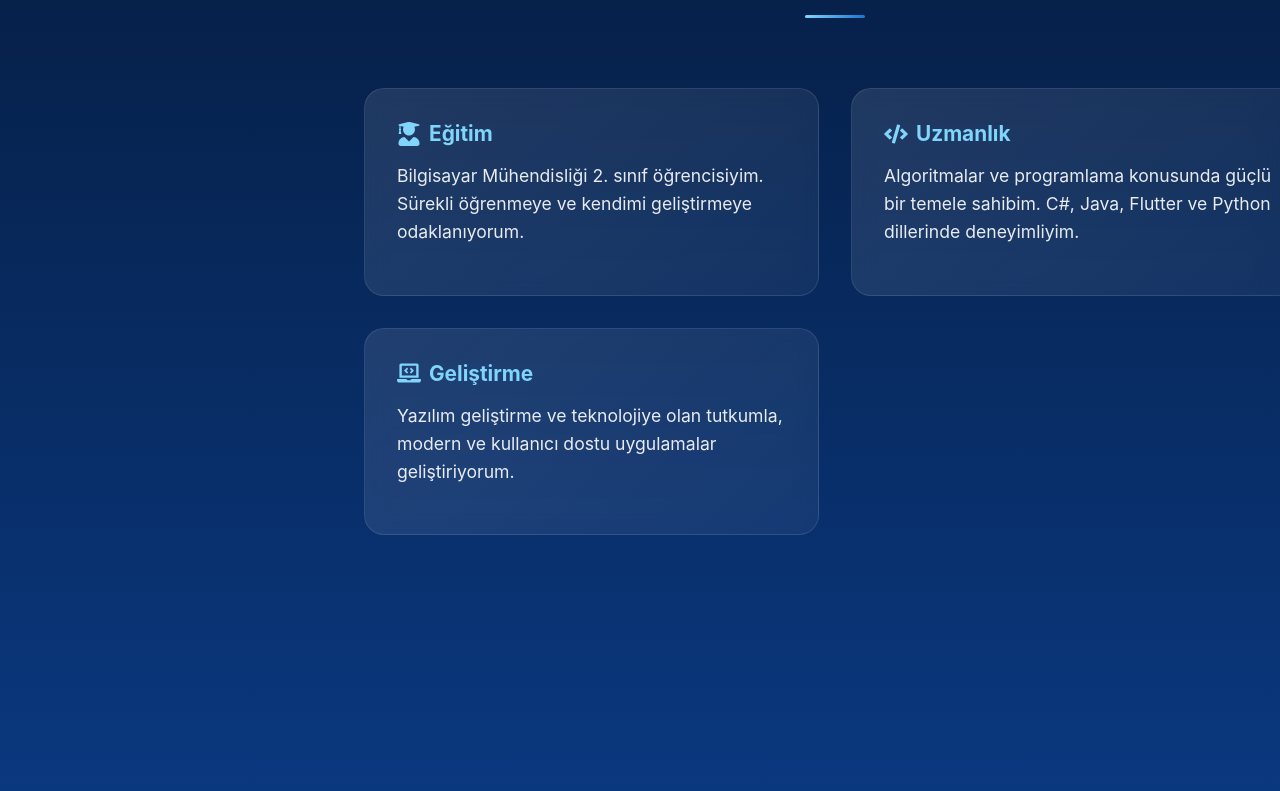
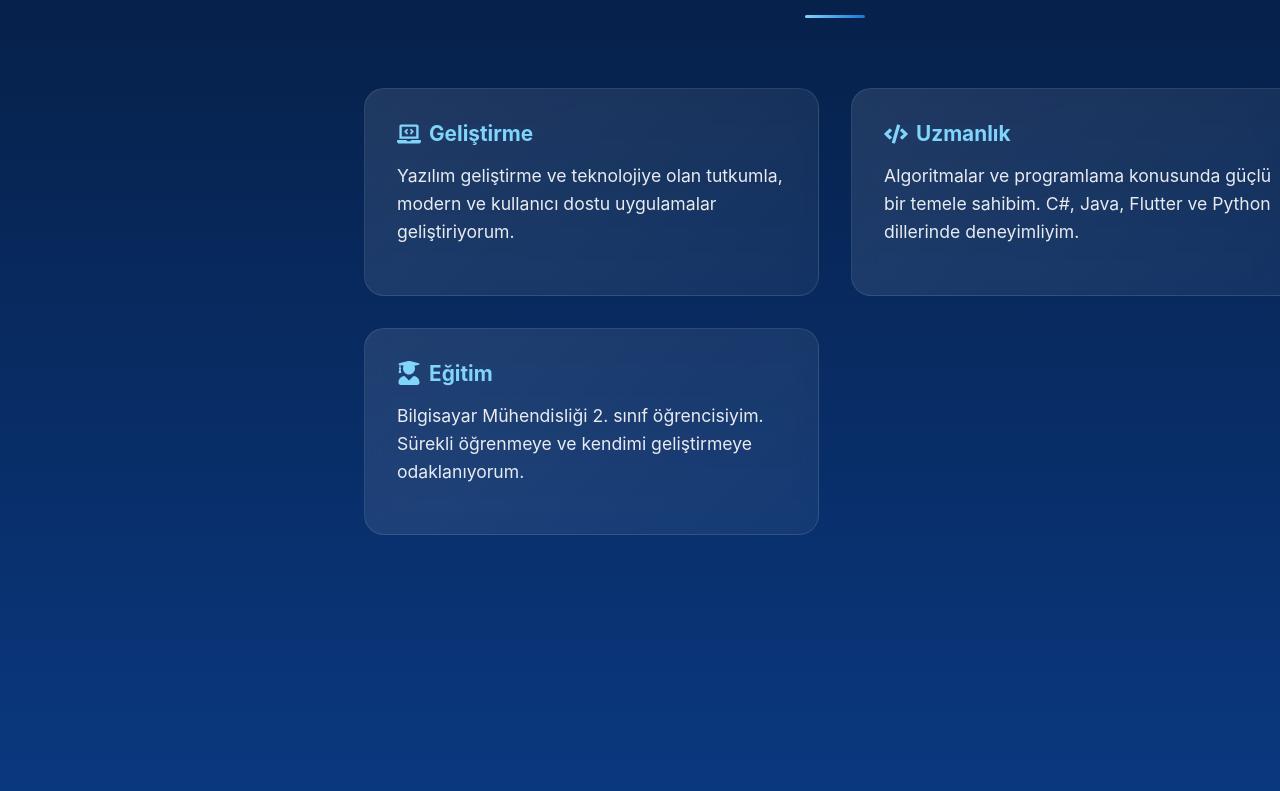
Before and after one commit to EceSol/React_Nodejs_Portfolyo, a React (Create React App) app: page / in a window 1280 px wide. Shown: the part 1109-1900 px from the top of the page. Built offline with nearby package versions, Linux system fonts and the light colour scheme; no server answers.

Commit message:
navbara eklemeler yapıldı deneyim güncellendi

```diff
--- a/src/components/Navigation.jsx
+++ b/src/components/Navigation.jsx
@@ -141,6 +141,7 @@ const Navigation = () => {
       </MenuButton>
       <NavItems isOpen={isMenuOpen}>
         <NavItem onClick={() => scrollToSection('about')}>Ben Kimim?</NavItem>
+        <NavItem onClick={() => scrollToSection('skills')}>Yeteneklerim</NavItem>
         <NavItem onClick={() => scrollToSection('projects')}>Projeler</NavItem>
         <NavItem onClick={() => scrollToSection('experience')}>Deneyim</NavItem>
         <NavItem onClick={() => scrollToSection('contact')}>İletişim</NavItem>
--- a/src/pages/About.jsx
+++ b/src/pages/About.jsx
@@ -224,11 +224,11 @@ const About = () => {
         <AboutGrid>
           <AboutCard>
             <CardTitle>
-              <FaUserGraduate />
-              Eğitim
+              <FaLaptopCode />
+              Geliştirme
             </CardTitle>
             <CardText>
-              Bilgisayar Mühendisliği 2. sınıf öğrencisiyim. Sürekli öğrenmeye ve kendimi geliştirmeye odaklanıyorum.
+              Yazılım geliştirme ve teknolojiye olan tutkumla, modern ve kullanıcı dostu uygulamalar geliştiriyorum.
             </CardText>
           </AboutCard>
 
@@ -244,17 +244,17 @@ const About = () => {
 
           <AboutCard>
             <CardTitle>
-              <FaLaptopCode />
-              Geliştirme
+              <FaUserGraduate />
+              Eğitim
             </CardTitle>
             <CardText>
-              Yazılım geliştirme ve teknolojiye olan tutkumla, modern ve kullanıcı dostu uygulamalar geliştiriyorum.
+              Bilgisayar Mühendisliği 2. sınıf öğrencisiyim. Sürekli öğrenmeye ve kendimi geliştirmeye odaklanıyorum.
             </CardText>
           </AboutCard>
         </AboutGrid>
       </Section>
 
-      <Section>
+      <Section id="skills">
         <Title>Yeteneklerim</Title>
         <AnimatedSkills />
         <SkillsContainer>
--- a/src/pages/Experience.jsx
+++ b/src/pages/Experience.jsx
@@ -189,21 +189,21 @@ const TypeBadge = styled.span`
 // Define experiences data outside the component
 const experiencesData = [
   {
-    title: 'Eskişehir Beylikova Fen Lisesi',
-    subtitle: 'Lise Eğitimi',
-    date: '2018 - 2022',
-    description: '',
-    icon: <FaGraduationCap />,
-    type: 'education',
+    title: 'IEEE Computer Society',
+    subtitle: 'Başkan',
+    date: '2023 - 2025',
+    description: 'Topluluk başkanı ve teknik ekip üyesi olarak görev aldım.',
+    icon: <FaLaptopCode />,
+    type: 'experience',
     order: 0
   },
   {
-    title: 'Balıkesir Üniversitesi',
-    subtitle: 'Bilgisayar Mühendisliği',
-    date: '2023 - Devam ediyor',
-    description: 'GPA: 3.08',
-    icon: <FaGraduationCap />,
-    type: 'education',
+    title: 'MİSYA - ŞİRA Roket Takımı',
+    subtitle: 'Sosyal Medya Sorumlusu',
+    date: '2023 - 2024',
+    description: 'MiSYA öğrenci topluluğu ve Şİ-RA Yüksek İrtifa Roket Takımında sosyal medya içerik yönetimi ve proje yönetimi.',
+    icon: <FaRocket />,
+    type: 'experience',
     order: 1
   },
   {
@@ -216,40 +216,31 @@ const experiencesData = [
     order: 2
   },
   {
-    title: 'MİSYA - ŞİRA Roket Takımı',
-    subtitle: 'Sosyal Medya Sorumlusu',
-    date: '2023 - 2024',
-    description: 'MiSYA öğrenci topluluğu ve Şİ-RA Yüksek İrtifa Roket Takımında sosyal medya içerik yönetimi ve proje yönetimi.',
-    icon: <FaRocket />,
-    type: 'experience',
+    title: 'Balıkesir Üniversitesi',
+    subtitle: 'Bilgisayar Mühendisliği',
+    date: '2023 - Devam ediyor',
+    description: 'GPA: 3.08',
+    icon: <FaGraduationCap />,
+    type: 'education',
     order: 3
   },
   {
-    title: 'IEEE Computer Society',
-    subtitle: 'Başkan',
-    date: '2023 - 2025',
-    description: 'Topluluk başkanı ve teknik ekip üyesi olarak görev aldım.',
-    icon: <FaLaptopCode />,
-    type: 'experience',
+    title: 'Eskişehir Beylikova Fen Lisesi',
+    subtitle: 'Lise Eğitimi',
+    date: '2018 - 2022',
+    description: '',
+    icon: <FaGraduationCap />,
+    type: 'education',
     order: 4
   }
 ];
 
 const Experience = () => {
-  const sortedExperiences = [...experiencesData].sort((a, b) => {
-    const aYear = parseInt(a.date.split(' - ')[0]);
-    const bYear = parseInt(b.date.split(' - ')[0]);
-    if (aYear === bYear) {
-      // If same year, sort by type (education first)
-      if (a.type === 'education' && b.type !== 'education') return -1;
-      if (a.type !== 'education' && b.type === 'education') return 1;
-      // For experiences in the same year, use predefined order
-      return a.order - b.order;
-    }
-    return aYear - bYear;
-  });
+  const sortedExperiences = [...experiencesData].sort((a, b) => a.order - b.order);
 
   const totalItems = sortedExperiences.length;
+
+
 
   return (
     <ExperienceContainer>
```
